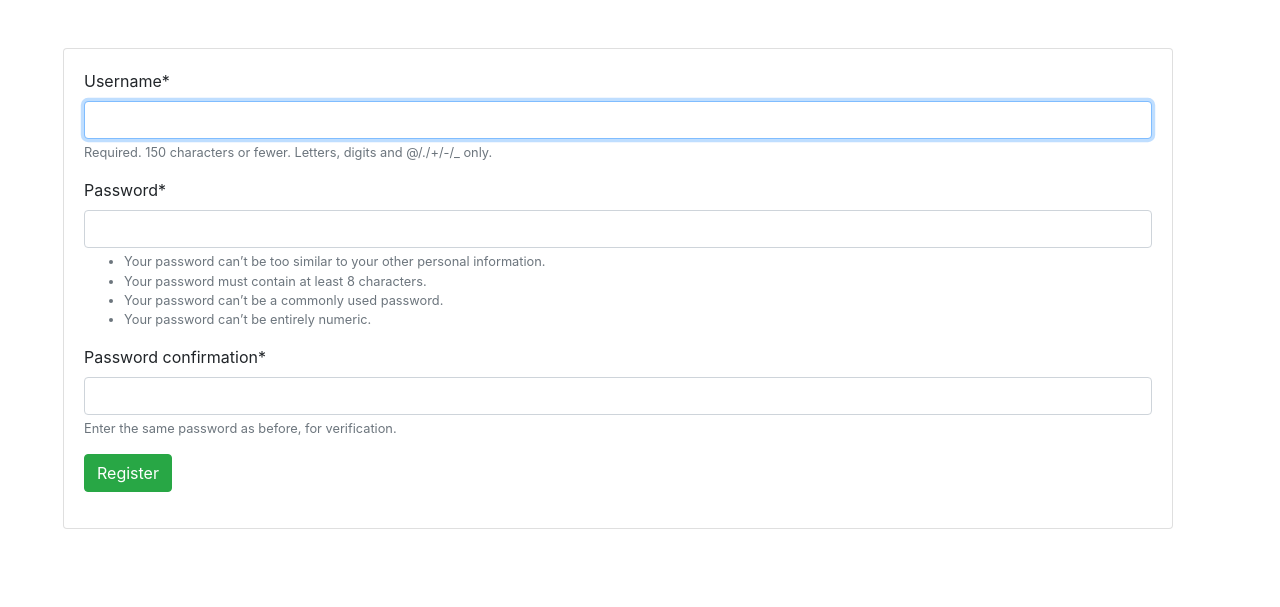
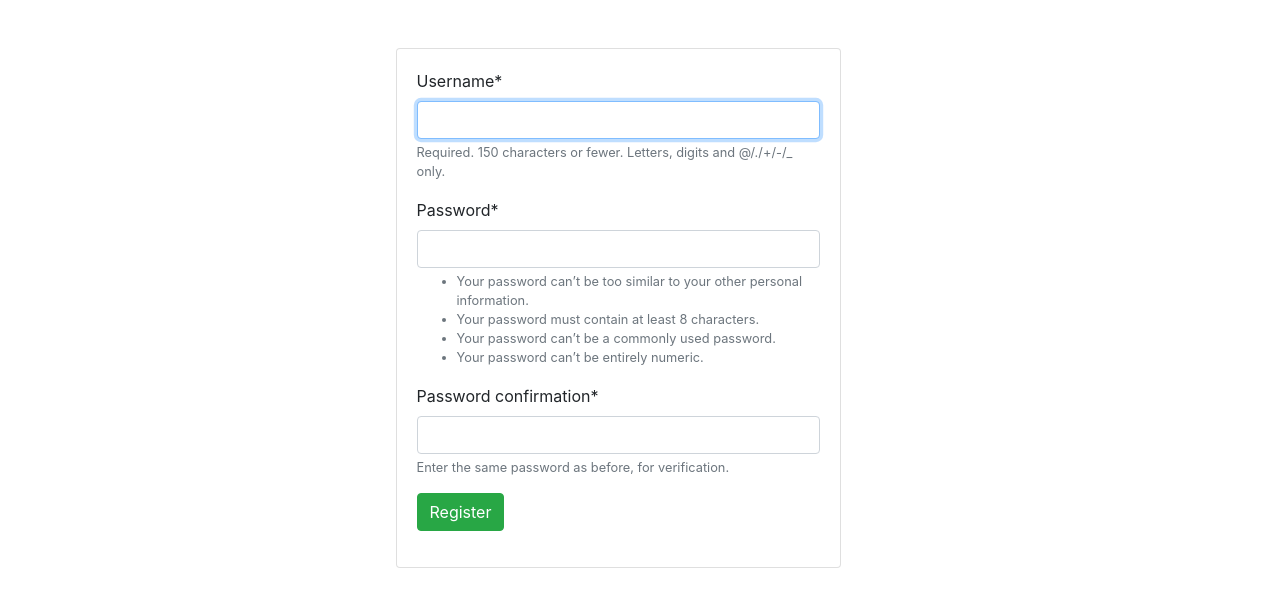
Before and after one commit to Anne-Senpai/CS-3450-Team-5, a Django app: page /register/ in a window 1280 px wide. Shown: the part 90-697 px from the top of the page. Run offline with Django 3.2, Linux system fonts and the light colour scheme; some libraries are stand-ins or nearby versions.

Commit message:
updated styling

```diff
--- a/src/bbpg/genie/templates/genie/register.html
+++ b/src/bbpg/genie/templates/genie/register.html
@@ -3,6 +3,8 @@
 {% block title %}Sample{% endblock %}
 {% load crispy_forms_tags %}
 {% block content %}
+<div class="row justify-content-center">
+    <div class="col-lg-5">
         <div class="card">
             <div class="card-body">
                 <form method="POST" class="form-group">
@@ -12,4 +14,6 @@
                 </form>
             </div>
         </div>
+    </div>
+</div>
 {% endblock %}
```
Lines whose indentation alone changed are shown as unchanged.
